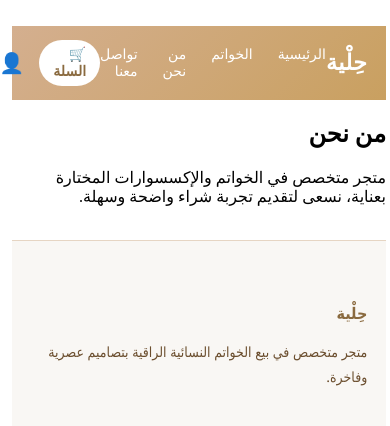
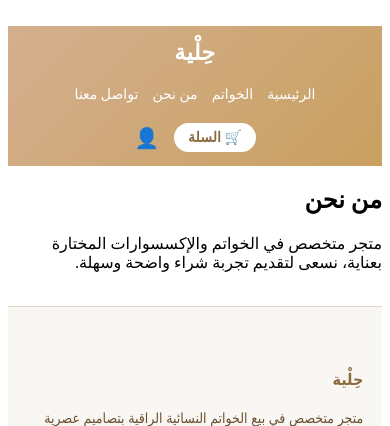
Before and after one commit to abofhad2012/kas8888, a Django app: page /about/ in a window 390 px wide. Shown: the top 426 px of the page. Run offline with Django 5.2, Linux system fonts and the light colour scheme.

Commit message:
Finalize Hilya brand templates

```diff
--- a/templates/base.html
+++ b/templates/base.html
@@ -1,8 +1,10 @@
- <!DOCTYPE html>
+<!DOCTYPE html>
 <html lang="ar" dir="rtl">
 <head>
   <meta charset="UTF-8">
-  <title>{% block title %}Kas Store{% endblock %}</title>
+  <meta name="viewport" content="width=device-width, initial-scale=1.0">
+
+  <title>{% block title %}حِلْية{% endblock %}</title>
 
   <!-- ===== Messages CSS ===== -->
   <style>
--- a/templates/includes/header.html
+++ b/templates/includes/header.html
@@ -1,13 +1,32 @@
- {% load static %}
+<!-- ================= HEADER ================= -->
+<header class="top-header">
+    <div class="header-container">
 
-<!DOCTYPE html>
-<html lang="ar" dir="rtl">
-<head>
-    <meta charset="UTF-8">
+        <a href="{% url 'home' %}" class="logo">حِلْية</a>
+
+        <nav class="nav-menu" aria-label="القائمة الرئيسية">
+            <a href="{% url 'home' %}">الرئيسية</a>
+            <a href="/products/">الخواتم</a>
+            <a href="/about/">من نحن</a>
+            <a href="/contact/">تواصل معنا</a>
+        </nav>
+
+        <div class="icons">
+            <a href="{% url 'cart:cart' %}" class="cart-btn" aria-label="السلة">
+                🛒 السلة
+                {% if cart_count %}
+                    <span class="cart-count">{{ cart_count }}</span>
+                {% endif %}
+            </a>
+
+            <span class="user-icon" title="الحساب">👤</span>
+        </div>
+
+    </div>
+</header>
 
 <!-- ================= HEADER CSS ================= -->
 <style>
-        /* ===== الهيدر ===== */
 .top-header {
     background: linear-gradient(135deg, #d4af8f, #c9a060);
     padding: 14px 0;
@@ -19,18 +38,26 @@
     display: flex;
     justify-content: space-between;
     align-items: center;
+    gap: 20px;
 }
 
 .logo {
     font-size: 22px;
-            font-weight: 600;
+    font-weight: 700;
     color: #ffffff;
     letter-spacing: 0.5px;
+    text-decoration: none;
+    white-space: nowrap;
+}
+
+.logo:hover {
+    color: #f5efe7;
 }
 
 .nav-menu {
     display: flex;
     gap: 25px;
+    align-items: center;
 }
 
 .nav-menu a {
@@ -39,6 +66,7 @@
     color: #ffffff;
     font-weight: 500;
     transition: 0.3s;
+    white-space: nowrap;
 }
 
 .nav-menu a:hover {
@@ -51,7 +79,6 @@
     align-items: center;
 }
 
-        /* ===== زر السلة ===== */
 .cart-btn {
     position: relative;
     padding: 6px 14px;
@@ -65,6 +92,7 @@
     align-items: center;
     gap: 6px;
     transition: 0.3s;
+    white-space: nowrap;
 }
 
 .cart-btn:hover {
@@ -98,7 +126,7 @@
     color: #f5efe7;
 }
 
-        /* ===== نافذة دليل المقاسات (Popup) ===== */
+/* ===== نافذة دليل المقاسات ===== */
 .size-modal-overlay {
     position: fixed;
     inset: 0;
@@ -134,42 +162,27 @@
         transform: translateY(20px);
         opacity: 0;
     }
+
     to {
         transform: translateY(0);
         opacity: 1;
     }
 }
+
+@media (max-width: 768px) {
+    .header-container {
+        flex-direction: column;
+        align-items: center;
+    }
+
+    .nav-menu {
+        flex-wrap: wrap;
+        justify-content: center;
+        gap: 14px;
+    }
+
+    .icons {
+        justify-content: center;
+    }
+}
 </style>
-</head>
-
-<body>
-
-<header class="top-header">
-    <div class="header-container">
-
-        <div class="logo">حِلْية</div>
-
-        <nav class="nav-menu">
-            <a href="/">الرئيسية</a>
-            <a href="/products/">الخواتم</a>
-            <a href="/about/">من نحن</a>
-            <a href="/contact/">تواصل معنا</a>
-        </nav>
-
-        <div class="icons">
-            <a href="{% url 'cart:cart' %}" class="cart-btn">
-
-                🛒 السلة
-                {% if cart_count %}
-                    <span class="cart-count">{{ cart_count }}</span>
-                {% endif %}
-            </a>
-
-            <span class="user-icon">👤</span>
-        </div>
-
-    </div>
-</header>
-
-</body>
-</html>
--- a/templates/products/products.html
+++ b/templates/products/products.html
@@ -1,7 +1,7 @@
  {% extends "base.html" %}
 {% load static %}
 
-{% block title %}جميع المنتجات | Kas Store{% endblock %}
+{% block title %}جميع المنتجات | حِلْية{% endblock %}
 
 {% block content %}
 
```
Also changed, not shown: templates/home.html (line endings or trailing spaces), templates/pages/about.html (line endings or trailing spaces). Lines whose indentation alone changed are shown as unchanged.
